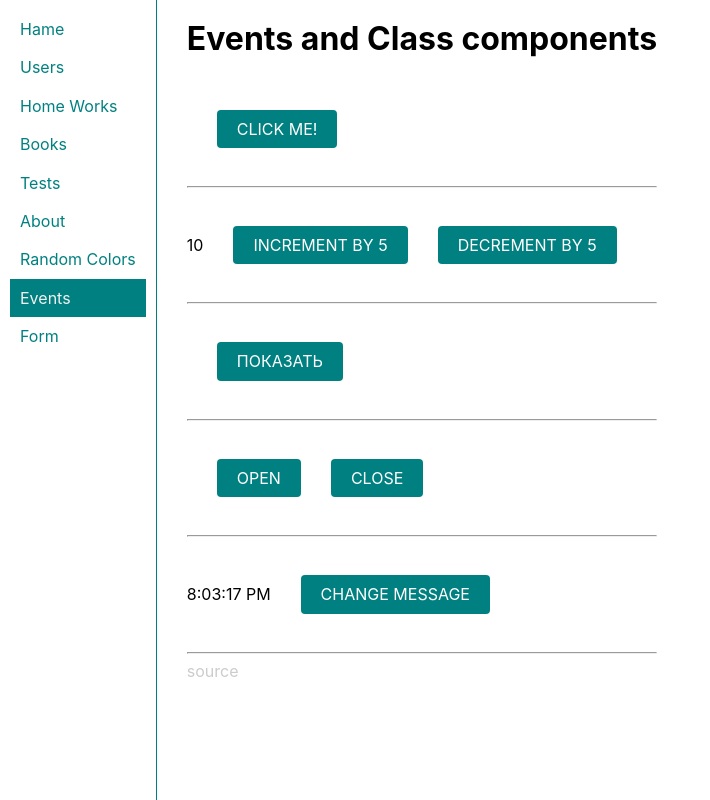
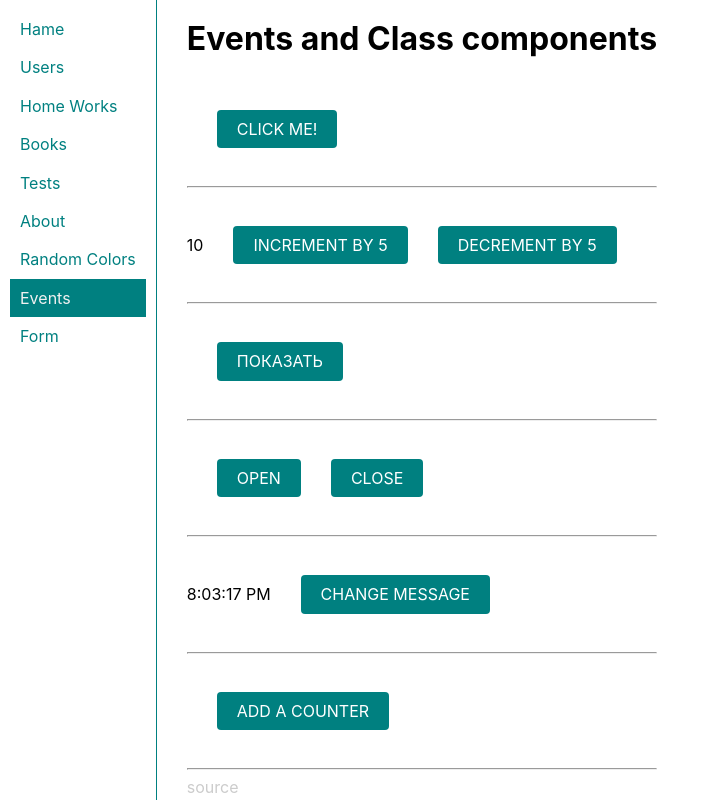
Before and after one commit to itstoreall/geri-react, a React (Create React App) app: page /events in a window 1280 px wide. Shown: the whole page, without its empty margins (0-710 px from the left). Built offline with nearby package versions, Linux system fonts and the light colour scheme.

Commit message:
adds a EventMultyCounter

```diff
--- a/src/components/Event/Event.jsx
+++ b/src/components/Event/Event.jsx
@@ -1,13 +1,30 @@
-import React, { Fragment } from 'react';
+import React, { Fragment, useState } from 'react';
 import EventButton from './EventButton';
 import EventCounter from './EventCounter';
 import EventToggle from './EventToggle';
 import EventIsOpen from './EventIsOpen';
 import EventMessage from './EventMessage';
+import EventMultyCounter from './EventMultyCounter';
 import useStyles from './EventStyles';
 
 const Event = () => {
+  const [counters, setCounters] = useState([]);
   const s = useStyles();
+
+  const handleAddCounter = () => {
+    setCounters((prevState) => [
+      ...prevState,
+      {
+        id: Date.now(),
+      },
+    ]);
+  };
+
+  const handleDeleteCounter = (id) => {
+    setCounters((prevState) =>
+      prevState.filter((counter) =>
+        counter.id !== id))
+  };
 
   return (
     <Fragment>
@@ -27,6 +44,26 @@ const Event = () => {
       <EventMessage
         s={s} />
       <hr />
+      <button
+        className={s.multyCounterBtn}
+        onClick={handleAddCounter}>
+        Add a Counter
+      </button>
+      {
+        counters.map(({id}) => <EventMultyCounter
+          key={id}
+          initialValue={5}
+          s={s}
+          onDelete={() => handleDeleteCounter(id)}
+        />)
+      }
+      {/* <EventMultyCounter
+        initialValue={5}
+        s={s} />
+      <EventMultyCounter
+        // initialValue={10}
+        s={s} /> */}
+      <hr />
       <a
         className={s.source}
         href='https://github.com/itstoreall/geri-react'
--- a/src/components/Event/EventCounter.jsx
+++ b/src/components/Event/EventCounter.jsx
@@ -33,7 +33,7 @@ class EventCounter extends Component {
 
     return (
       <div>
-        <span>{value}{console.log(value)}</span>
+        <span>{value}</span>
         <button
           className={button}
           type="button"
--- /dev/null
+++ b/src/components/Event/EventMultyCounter.jsx
@@ -0,0 +1,46 @@
+import { useState } from 'react';
+
+const EventMultyCounter = ({ initialValue, onDelete, s }) => {
+  const [ count, setCount] = useState(initialValue);
+  const { multyCounter, multyCounterBtn } = s;
+
+  const handleDecrement = () => {
+
+    return (
+      setCount(count - 1)
+    )
+  };
+
+  const handlIncrement = () => {
+    return (
+      setCount(count + 1)
+    )
+  };
+
+  return (
+    <div className={multyCounter}>
+      <button
+        className={multyCounterBtn}
+        onClick={handleDecrement}>
+        -
+      </button>
+      <span>{count}</span>
+      <button
+        className={multyCounterBtn}
+        onClick={handlIncrement}>
+        +
+      </button>
+      <button
+        className={multyCounterBtn}
+        onClick={onDelete}>
+        ×
+      </button>
+    </div>
+  );
+};
+
+EventMultyCounter.defaultProps = {
+  initialValue: 0,
+};
+
+export default EventMultyCounter;
--- a/src/components/Event/EventStyles.js
+++ b/src/components/Event/EventStyles.js
@@ -3,10 +3,12 @@ import { createUseStyles } from 'react-jss';
 export default createUseStyles({
 
   button: {
-    paddingTop: 10,
-    paddingLeft: 20,
-    paddingRight: 20,
-    paddingBottom: 10,
+    padding: {
+      top: 10,
+      left: 20,
+      right: 20,
+      bottom: 10,
+    },
     margin: 30,
     marginRight: 0,
     fontSize: 16,
@@ -23,6 +25,37 @@ export default createUseStyles({
     }
   },
 
+  multyCounter: {
+    padding: {
+      top: 10,
+      left: 20,
+      right: 20,
+      bottom: 10,
+    },
+  },
+
+  multyCounterBtn: {
+    padding: {
+      top: 10,
+      left: 20,
+      right: 20,
+      bottom: 10,
+    },
+    margin: 30,
+    fontSize: 16,
+    textTransform: 'uppercase',
+    cursor: 'pointer',
+    color: 'white',
+    backgroundColor: 'teal',
+    border: 'none',
+    borderRadius: 4,
+    outline: 'none',
+
+    '&:hover': {
+      backgroundColor: 'tomato',
+    },
+  },
+
   source: {
     textDecoration: 'none',
     color: '#ccc',
```
